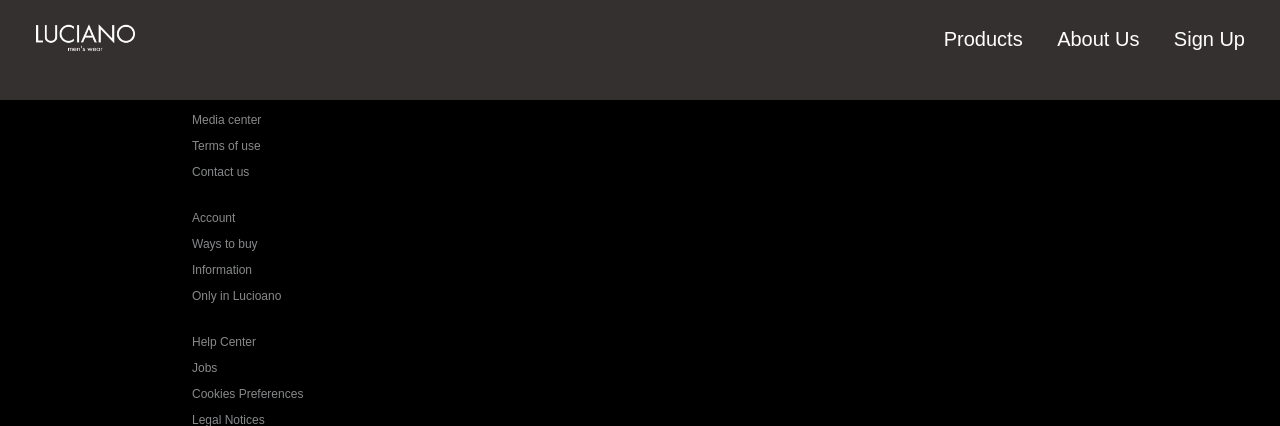
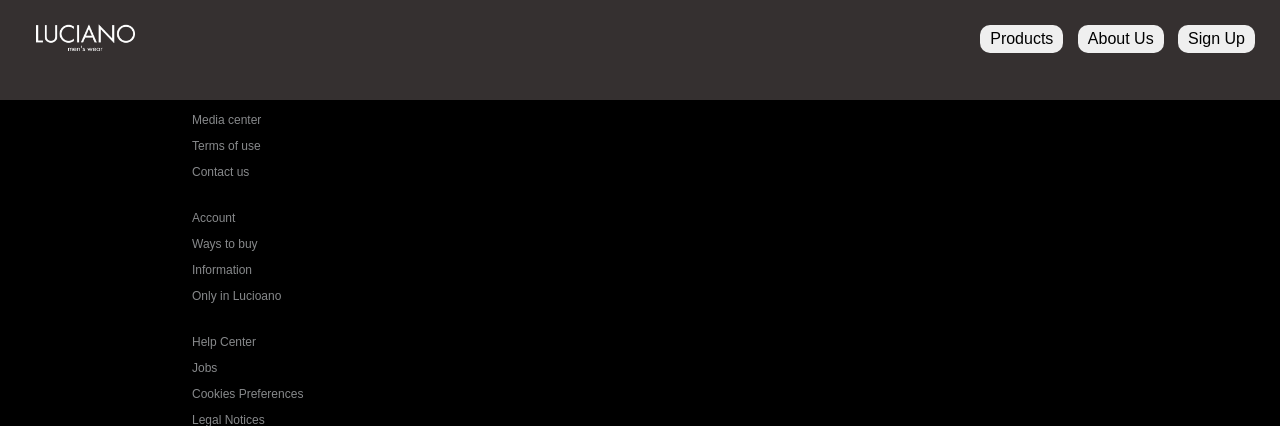
Before and after one commit to albnmotherfucker/projektidzhw, a PHP site: page /produktet.html in a window 1280 px wide. Shown: the top 426 px of the page. Run offline with PHP 8.4, Linux system fonts and the light colour scheme.

Commit message:
butonat jane te ndrequr

```diff
--- a/java.js
+++ b/java.js
@@ -2,7 +2,21 @@
 
 function scrollFunction() {
     var header = document.getElementById("myHeader");
-    if (document.body.scrollTop > 50 || document.documentElement.scrollTop > 50) {
-        header.style.backgroundColor = "black"; // Change this to the desired color
+    var buttons = document.querySelectorAll(".header button");
+
+    if (document.body.scrollTop > 300 || document.documentElement.scrollTop > 300) {
+        header.style.backgroundColor = "black";
+        buttons.forEach(function(button) {
+            button.style.backgroundColor = "#303030";
+            button.style.color= "white";
+
+        });
     } else {
-        header.style.backgroundColor = "transparent"; }}
+        header.style.backgroundColor = "transparent";
+        buttons.forEach(function(button) {
+            button.style.backgroundColor = "transparent";
+            button.style.color= "white";
+
+        });
+    }
+}
--- a/style.css
+++ b/style.css
@@ -63,11 +63,9 @@
 nav button{
     border: 0;
     outline: 0;
-    background: transparent;
-    color: #ffffff;
-    padding: 7px 20px;
-    font-size: 20px;
-    border-radius: 3px;
+    padding: 8px 16px;
+    font-size: 16px;
+    border-radius: 10px;
     margin-left: 10px;
     cursor: pointer;
 }
@@ -118,6 +116,7 @@
 .img-col{
     flex-basis: 50%;
     margin-bottom: 20px;
+
 }
 
 .img-col img{
@@ -239,7 +238,9 @@
 .faq .email-signup button:hover {
     background-color: #87898b;
 }
-
+#small{
+    font-size: 20px;
+}
 .faq .email-signup small {
     font-size: 20px;
     margin-top: 10px;
@@ -324,4 +325,5 @@
     }
 
 
+
 }
```
Also changed, not shown: projekti.html (+4 -5 lines), 312464605_212614407775079_8844438476836255370_n.jpg (added), banner_desktop_2022_1-1880x668w.jpg (added), banner_desktop_2022_2-1880x668w.jpg (added), banner_desktop_2022_3-1880x668h.jpg (added), banner_desktop_2022_4-1880x668h.jpg (added), banner_desktop_2022_5-1880x668h.jpg (added), banner_desktop_2022_6-1880x668h.jpg (added).
